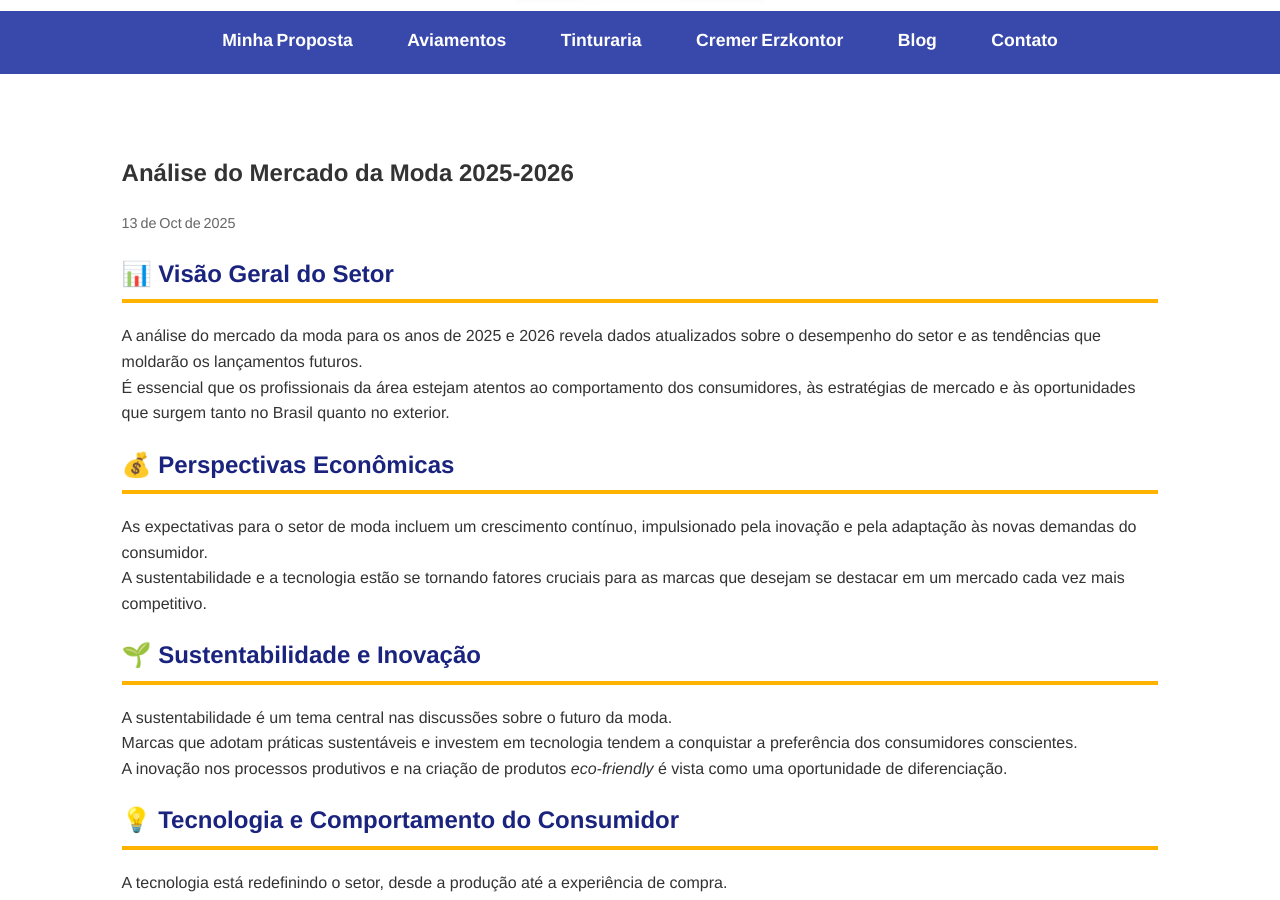
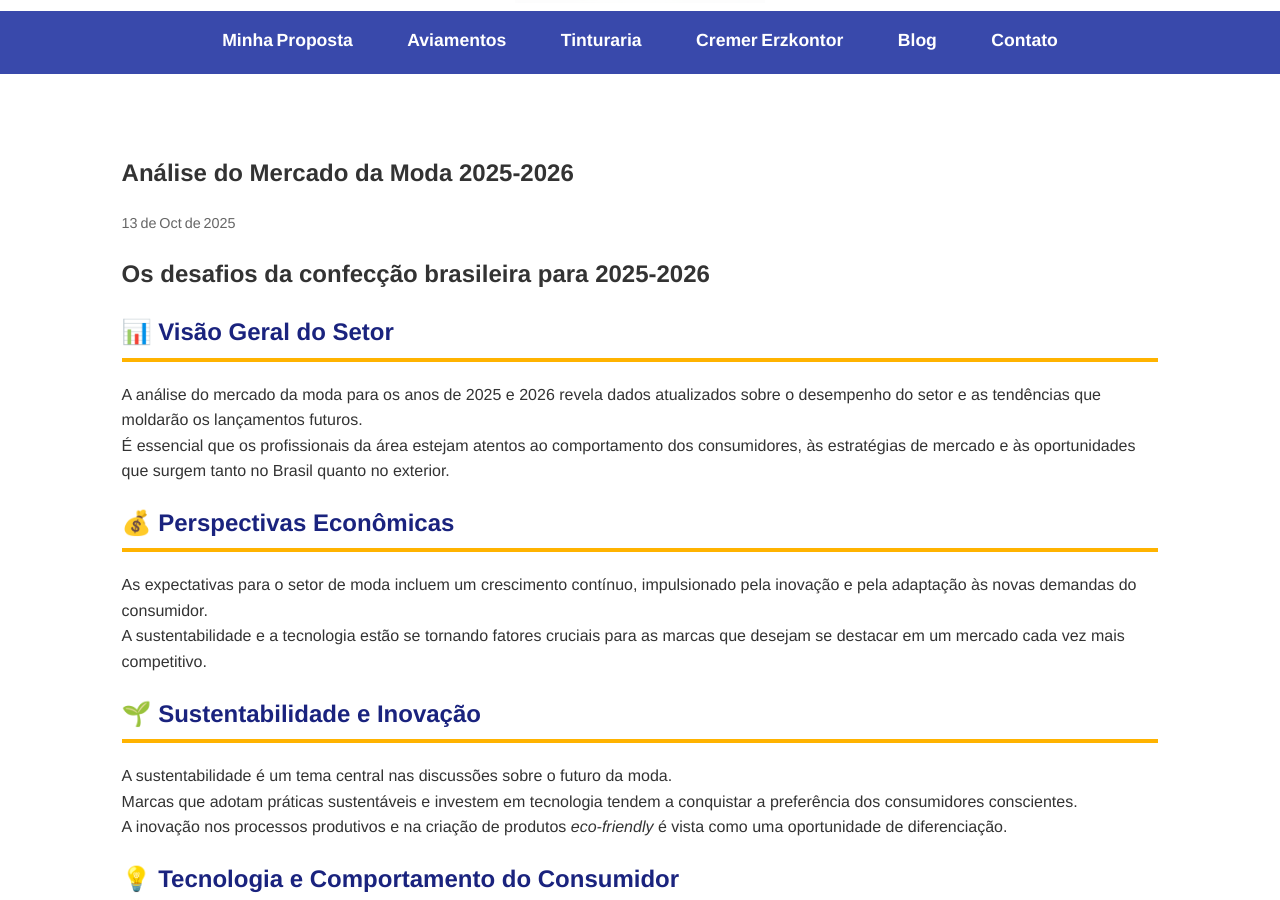
Before and after one commit to mauriciojosefowicz/mpgtech, a Jekyll site: the page built from _posts/2025-10-13-analise-mercado-da-moda-2026.md, in a window 1280 px wide and 900 px high, scrolled down 310 px. Built offline with Jekyll 4.4.1, drawn with Linux system fonts in a browser that asks for light colours.

Commit message:
Update 2025-10-13-analise-mercado-da-moda-2026.md

```diff
--- a/_posts/2025-10-13-analise-mercado-da-moda-2026.md
+++ b/_posts/2025-10-13-analise-mercado-da-moda-2026.md
@@ -6,7 +6,7 @@ image: '{{ site.baseurl }}/imagens/posts/analise-mercado-moda-2026.jpg'
 excerpt: "O que o consumidor espera da moda nacional em 2026"
 ---
 
-
+# Os desafios da confecção brasileira para 2025-2026
 
 ## 📊 Visão Geral do Setor
 A análise do mercado da moda para os anos de 2025 e 2026 revela dados atualizados sobre o desempenho do setor e as tendências que moldarão os lançamentos futuros.
```
